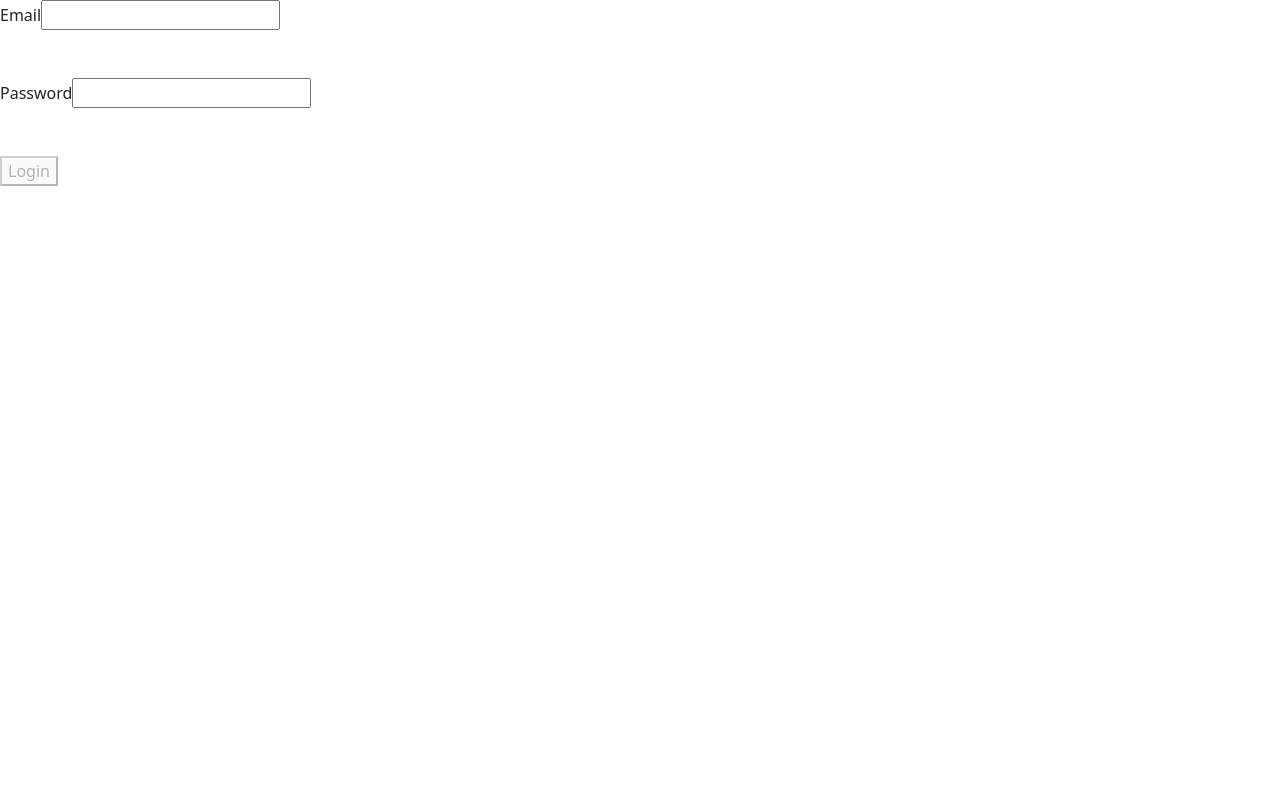
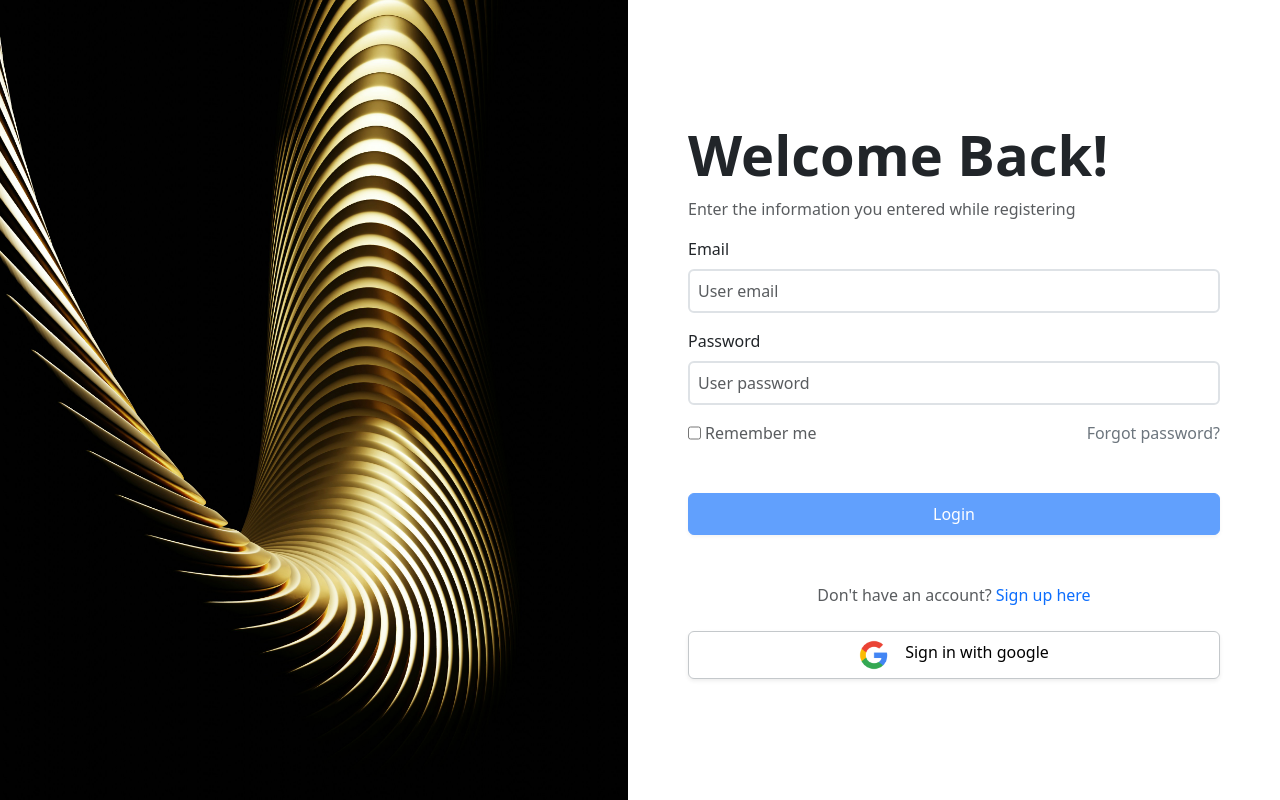
Before and after one commit to rocksoncodes/Ergo-Project-Manager, an Angular app in the folder ergo_frontend/: page /auth/login in a window 1280 px wide. Shown: the top 800 px of the page. Built offline with nearby package versions, Linux system fonts and the light colour scheme.

Commit message:
feat: build login page UI

```diff
--- a/ergo_frontend/angular.json
+++ b/ergo_frontend/angular.json
@@ -30,7 +30,11 @@
 								"input": "public"
 							}
 						],
-						"styles": ["src/styles.scss", "node_modules/bootstrap/dist/css/bootstrap.min.css"],
+						"styles": [
+							"src/styles.scss",
+							"node_modules/bootstrap/dist/css/bootstrap.min.css",
+							"node_modules/bootstrap-icons/font/bootstrap-icons.css"
+						],
 						"server": "src/main.server.ts",
 						"outputMode": "server",
 						"security": {
--- a/ergo_frontend/src/app/features/auth/login/login.html
+++ b/ergo_frontend/src/app/features/auth/login/login.html
@@ -1,33 +1,96 @@
-<form [formGroup]="loginForm" (ngSubmit)="login()" class="form">
-  <div class="pe-3">
-    <!-- Email  -->
-    <div class="fv-row mb-5">
-      <label>Email</label>
-      <input type="email" formControlName="email" />
+<form [formGroup]="loginForm" (ngSubmit)="login()" class="container-fluid p-0 vh-100">
+	<div class="row h-100 m-0">
+		<div class="col p-0">
+			<img src="/login-brand.png" class="img-fluid h-100 w-100 object-fit-cover" alt="login-branding-image" />
+		</div>
+		<div class="col d-flex align-items-center h-100">
+			<div class="p-lg-5 w-100">
+				<!--::begin Header Text  -->
+				<div class="">
+					<h1 class="display-4 fw-bold">Welcome Back!</h1>
+					<p class="fw-normal text-muted">Enter the information you entered while registering</p>
+				</div>
+				<!--::end Header Text  -->
+
+				<!--::begin Email  -->
+				<div class="d-flex flex-column gap-2 mb-3">
+					<label class="fw-medium">Email</label>
+					<input
+						type="email"
+						class="form-control border-2 p-2"
+						formControlName="email"
+						placeholder="User email" />
 					@if (form["email"].touched && form["email"].invalid) { @if (form["email"].errors &&
 					form["email"].errors["required"]) {
-        <div>Email is required</div>
+					<span class="text-danger">Email is required</span>
 					} }
 				</div>
+				<!--::end Email  -->
 
-    <!-- Password  -->
-    <div class="fv-row mb-5">
-      <label>Password</label>
-      <input type="password" formControlName="password" />
+				<!--::begin Password  -->
+				<div class="d-flex flex-column gap-2 mb-3">
+					<label class="fw-medium">Password</label>
+					<input
+						type="password"
+						class="form-control border-2 p-2"
+						formControlName="password"
+						placeholder="User password" />
 					@if (form["password"].touched && form["password"].invalid) { @if (form["password"].errors &&
 					form["password"].errors["required"]) {
-        <div>Password is required</div>
+					<span class="text-danger">Password is required</span>
 					} }
 				</div>
+				<!--::end Password  -->
 
-    <!-- Password  -->
-    <button type="submit" [disabled]="loginForm.invalid || isLoading">
+				<!--::begin  Helpers   -->
+				<div class="d-flex flex-row justify-content-between text-muted">
+					<div class="d-flex gap-1">
+						<input type="checkbox" />
+						<span>Remember me</span>
+					</div>
+					<a href="" class="link-secondary link-underline-opacity-0">Forgot password?</a>
+				</div>
+				<!--::end Helpers  -->
+
+				<!--::begin Sign In  -->
+				<div class="mt-5">
+					<button
+						type="submit"
+						[disabled]=" loginForm.invalid || isLoading"
+						class="btn btn-primary w-100 p-2 fw-medium shadow-sm">
 						@if (!isLoading) {
 						<span>Login</span>
 						} @if (isLoading) {
-      <span>Logging in....</span>
+						<span>
+							<span class="spinner-border spinner-border-sm align-middle ms-2"></span>
+							Signing in...
+						</span>
 						}
 					</button>
 				</div>
+				<!--::end Sign In -->
 
+				<!--::begin  Sign Up Option  -->
+				<div class="d-flex flex-row gap-1 justify-content-center mt-5">
+					<p class="text-muted">Don't have an account?</p>
+					<a href="" class="link-primary link-underline-opacity-0">Sign up here</a>
+				</div>
+				<!--::end  Sign Up Option  -->
+
+				<!--::begin Google Sign In  -->
+				<div class="mt-2">
+					<button
+						class="d-flex gap-3 justify-content-center btn btn-secondary w-100 p-2 fw-medium bg-white border-secondary-subtle shadow-sm">
+						<img
+							src="/google-icon.png"
+							class="img-fluid"
+							style="width: 30px; height: 30px"
+							alt="google-icon" />
+						<span class="text-black">Sign in with google</span>
+					</button>
+				</div>
+				<!--::end Google Sign In -->
+			</div>
+		</div>
+	</div>
 </form>
--- a/ergo_frontend/src/app/features/auth/login/login.ts
+++ b/ergo_frontend/src/app/features/auth/login/login.ts
@@ -14,10 +14,10 @@ export class Login implements OnInit {
 	constructor(private fb: FormBuilder) {}
 
 	ngOnInit(): void {
-		this.initializeFrom();
+		this.initializeForm();
 	}
 
-	initializeFrom(): void {
+	initializeForm(): void {
 		this.loginForm = this.fb.group({
 			email: ["", Validators.required],
 			password: ["", Validators.required],
@@ -33,13 +33,13 @@ export class Login implements OnInit {
 			return;
 		}
 
+		this.isLoading = true;
+
 		const formValue = this.loginForm.value;
 
 		const request = {
 			email: formValue.email,
 			password: formValue.password,
 		};
-
-		this.isLoading = true;
 	}
 }
--- a/ergo_frontend/src/index.html
+++ b/ergo_frontend/src/index.html
@@ -1,13 +1,13 @@
 <!doctype html>
 <html lang="en">
-<head>
-  <meta charset="utf-8">
-  <title>ErgoFrontend</title>
-  <base href="/">
-  <meta name="viewport" content="width=device-width, initial-scale=1">
-  <link rel="icon" type="image/x-icon" href="favicon.ico">
-</head>
-<body>
-  <app-root></app-root>
-</body>
+	<head>
+		<meta charset="utf-8" />
+		<title>ErgoFrontend</title>
+		<base href="/" />
+		<meta name="viewport" content="width=device-width, initial-scale=1" />
+		<link rel="icon" type="image/x-icon" href="favicon.ico" />
+	</head>
+	<body class="vh-100 overflow-hidden">
+		<app-root></app-root>
+	</body>
 </html>
```
Also changed, not shown: ergo_frontend/public/google-icon.png (added), ergo_frontend/public/login-brand.png (added). Lines whose indentation alone changed are shown as unchanged.
